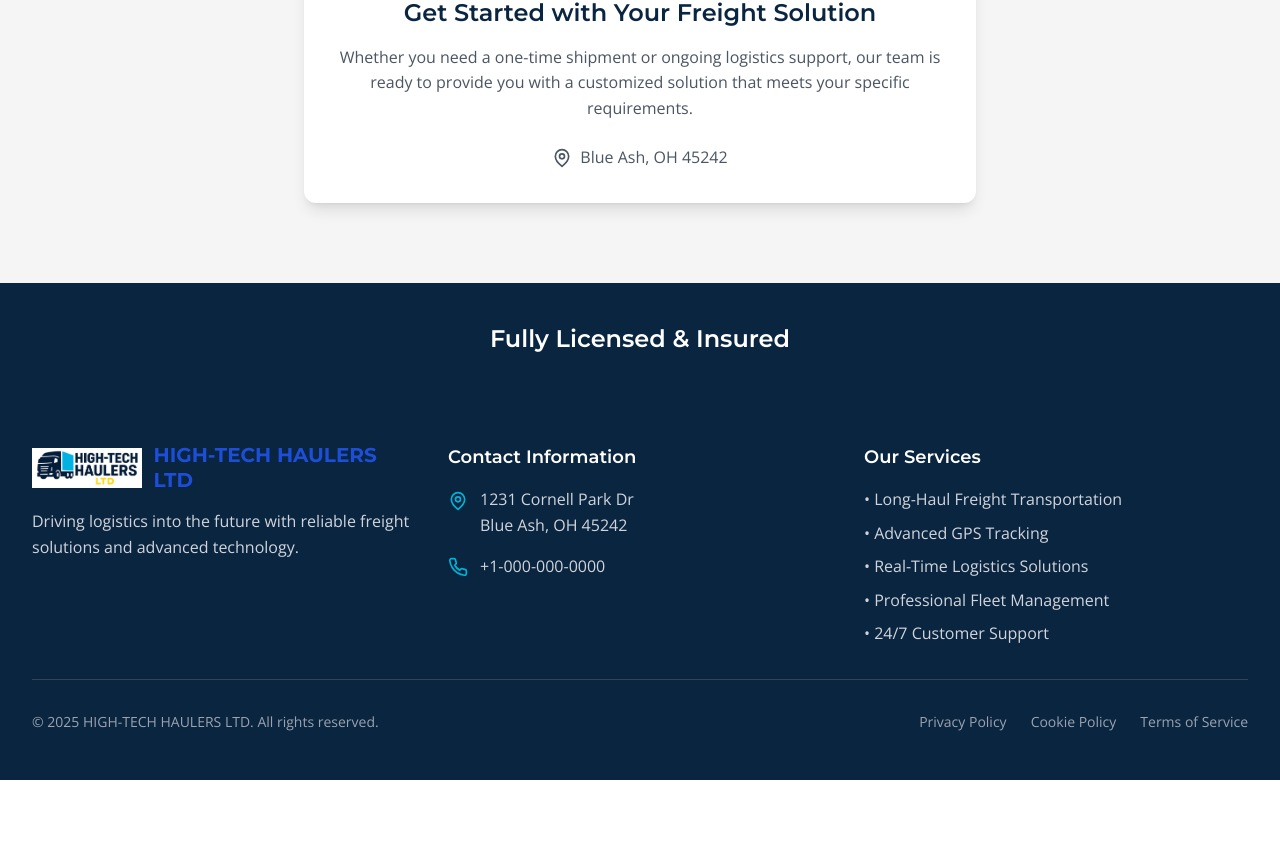
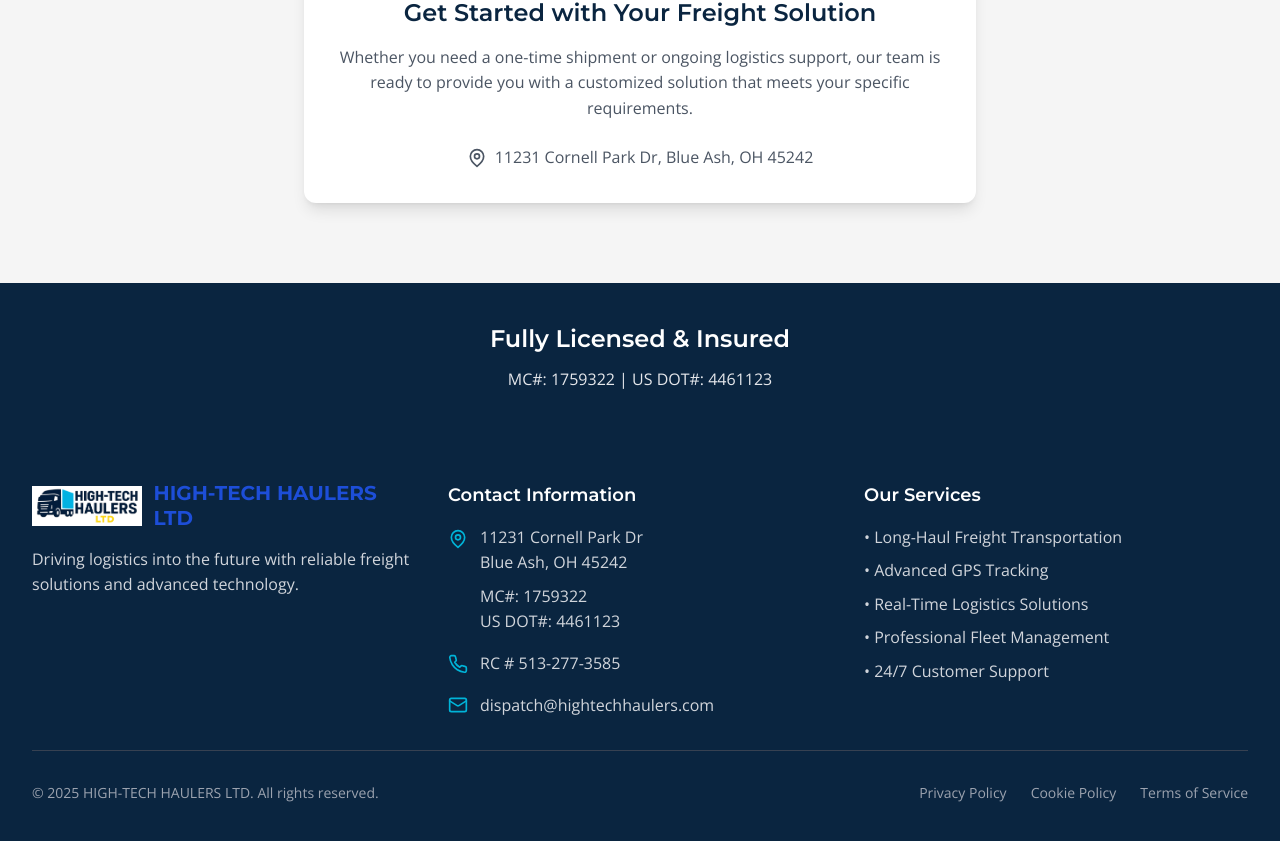
Before and after one commit to EasyRelay/high-tech-haulers-ltd, a React (Vite) app: page / in a window 1280 px wide. Shown: the part 4172-5013 px from the top of the page. Before the commit the page ends 4952 px from the top, so only its background shows below. Built offline with nearby package versions, Linux system fonts and the light colour scheme.

Commit message:
Update contact information and add MC and DOT numbers across multiple pages for consistency. Include email address in Footer, Cookie Policy, Privacy Policy, and Terms of Service.

```diff
--- a/src/components/Footer.tsx
+++ b/src/components/Footer.tsx
@@ -1,5 +1,5 @@
 import React from 'react';
-import { MapPin, Phone } from 'lucide-react';
+import { MapPin, Phone, Mail } from 'lucide-react';
 import Logo from './Logo';
 
 const Footer: React.FC = () => {
@@ -24,18 +24,29 @@ const Footer: React.FC = () => {
                 <MapPin className="w-5 h-5 text-secondary mt-1 flex-shrink-0" />
                 <div>
                   <p className="text-gray-300">
-                    1231 Cornell Park Dr<br />
+                    11231 Cornell Park Dr<br />
                     Blue Ash, OH 45242
                   </p>
+                  <p className="text-gray-300 mt-2">MC#: 1759322</p>
+                  <p className="text-gray-300">US DOT#: 4461123</p>
                 </div>
               </div>
               <div className="flex items-center space-x-3">
                 <Phone className="w-5 h-5 text-secondary flex-shrink-0" />
                 <a
-                  href="tel:+18008294933"
+                  href="tel:+15132773585"
                   className="text-gray-300 hover:text-accent transition-colors duration-200"
                 >
-                  +1-000-000-0000
+                  RC # 513-277-3585
+                </a>
+              </div>
+              <div className="flex items-center space-x-3">
+                <Mail className="w-5 h-5 text-secondary flex-shrink-0" />
+                <a
+                  href="mailto:dispatch@hightechhaulers.com"
+                  className="text-gray-300 hover:text-accent transition-colors duration-200"
+                >
+                  dispatch@hightechhaulers.com
                 </a>
               </div>
             </div>
--- a/src/pages/CookiePolicy.tsx
+++ b/src/pages/CookiePolicy.tsx
@@ -81,8 +81,11 @@ const CookiePolicy: React.FC = () => {
             </p>
             <div className="bg-neutral p-4 rounded-lg">
               <p className="text-gray-700 font-medium mb-2">HIGH-TECH HAULERS LTD</p>
-              <p className="text-gray-600 mb-1">1231 Cornell Park Dr, Blue Ash, OH 45242</p>
-              <p className="text-gray-600 mb-1">Phone: +1-000-000-0000</p>
+              <p className="text-gray-600 mb-1">11231 Cornell Park Dr, Blue Ash, OH 45242</p>
+              <p className="text-gray-600 mb-1">MC#: 1759322</p>
+              <p className="text-gray-600 mb-1">US DOT#: 4461123</p>
+              <p className="text-gray-600 mb-1">Phone: RC # 513-277-3585</p>
+              <p className="text-gray-600">Email: dispatch@hightechhaulers.com</p>
             </div>
           </div>
         </div>
--- a/src/pages/Home.tsx
+++ b/src/pages/Home.tsx
@@ -19,7 +19,7 @@ const Home: React.FC = () => {
             Reliable freight solutions with advanced technology
           </p>
           <a
-            // href="tel:+18008294933"
+            // href="tel:+15132773585"
             className="inline-flex items-center space-x-3 bg-accent text-primary px-8 py-4 rounded-lg text-lg font-semibold hover:bg-yellow-500 transition-colors duration-200 shadow-lg"
           >
             <Phone className="w-6 h-6" />
@@ -387,7 +387,7 @@ const Home: React.FC = () => {
           </p>
           <div className="flex flex-col sm:flex-row gap-4 justify-center items-center">
             <a
-              href="tel:+18008294933"
+              href="tel:+15132773585"
               className="flex items-center space-x-2 bg-accent text-primary px-8 py-4 rounded-lg font-semibold hover:bg-yellow-500 transition-colors duration-200 shadow-lg"
             >
               <Phone className="w-6 h-6" />
@@ -417,15 +417,15 @@ const Home: React.FC = () => {
               </p>
               <div className="flex flex-col sm:flex-row gap-4 justify-center items-center">
                 {/* <a
-                  href="tel:+18008294933"
+                  href="tel:+15132773585"
                   className="flex items-center space-x-2 bg-secondary text-white px-6 py-3 rounded-lg font-medium hover:bg-blue-600 transition-colors duration-200"
                 >
                   <Phone className="w-5 h-5" />
-                  <span>+1-800-829-4933</span>
+                  <span>RC # 513-277-3585</span>
                 </a> */}
                 <div className="flex items-center space-x-2 text-gray-600">
                   <MapPin className="w-5 h-5" />
-                  <span>Blue Ash, OH 45242</span>
+                  <span>11231 Cornell Park Dr, Blue Ash, OH 45242</span>
                 </div>
               </div>
             </div>
@@ -440,6 +440,7 @@ const Home: React.FC = () => {
             <h3 className="font-heading text-2xl font-semibold">
               Fully Licensed & Insured
             </h3>
+            <p className="mt-3 text-gray-200">MC#: 1759322 | US DOT#: 4461123</p>
           </div>
         </div>
       </section>
--- a/src/pages/PrivacyPolicy.tsx
+++ b/src/pages/PrivacyPolicy.tsx
@@ -63,7 +63,7 @@ const PrivacyPolicy: React.FC = () => {
             <p className="text-gray-600 mb-4">Message frequency may vary. Message and data rates may apply.</p>
             <p className="text-gray-600 mb-6">
               You may opt out at any time by replying STOP. For assistance, reply HELP or contact us at
-              none.
+              dispatch@hightechhaulers.com.
             </p>
 
             <h3 className="font-heading text-lg font-semibold text-primary mt-6 mb-3">Mobile Opt-In Sharing</h3>
@@ -98,7 +98,9 @@ const PrivacyPolicy: React.FC = () => {
               <li>Object to or restrict certain data processing</li>
               <li>Withdraw consent for data usage (where applicable)</li>
             </ul>
-            <p className="text-gray-600 mb-6">To exercise these rights, please contact us at none.</p>
+            <p className="text-gray-600 mb-6">
+              To exercise these rights, please contact us at dispatch@hightechhaulers.com.
+            </p>
 
             <h2 className="font-heading text-xl font-semibold text-primary mt-8 mb-4">Security of Your Information</h2>
             <p className="text-gray-600 mb-6">
@@ -124,8 +126,11 @@ const PrivacyPolicy: React.FC = () => {
             </p>
             <div className="bg-neutral p-4 rounded-lg">
               <p className="text-gray-700 font-medium mb-2">HIGH-TECH HAULERS LTD</p>
-              <p className="text-gray-600 mb-1">1231 Cornell Park Dr, Blue Ash, OH 45242</p>
-              <p className="text-gray-600 mb-1">Phone: +1-000-000-0000</p>
+              <p className="text-gray-600 mb-1">11231 Cornell Park Dr, Blue Ash, OH 45242</p>
+              <p className="text-gray-600 mb-1">MC#: 1759322</p>
+              <p className="text-gray-600 mb-1">US DOT#: 4461123</p>
+              <p className="text-gray-600 mb-1">Phone: RC # 513-277-3585</p>
+              <p className="text-gray-600">Email: dispatch@hightechhaulers.com</p>
             </div>
           </div>
         </div>
--- a/src/pages/TermsOfService.tsx
+++ b/src/pages/TermsOfService.tsx
@@ -33,6 +33,10 @@ const TermsOfService: React.FC = () => {
               and Department of Transportation Number. We maintain all required insurance coverage and
               comply with federal and state transportation regulations.
             </p>
+            <ul className="list-disc list-inside text-gray-600 mb-6 space-y-2">
+              <li>MC#: 1759322</li>
+              <li>US DOT#: 4461123</li>
+            </ul>
 
             <h2 className="font-heading text-xl font-semibold text-primary mt-8 mb-4">4. Service Terms and Conditions</h2>
 
@@ -105,8 +109,11 @@ const TermsOfService: React.FC = () => {
             </p>
             <div className="bg-neutral p-4 rounded-lg">
               <p className="text-gray-700 font-medium mb-2">HIGH-TECH HAULERS LTD</p>
-              <p className="text-gray-600 mb-1">1231 Cornell Park Dr, Blue Ash, OH 45242</p>
-              <p className="text-gray-600 mb-1">Phone: +1-000-000-0000</p>
+              <p className="text-gray-600 mb-1">11231 Cornell Park Dr, Blue Ash, OH 45242</p>
+              <p className="text-gray-600 mb-1">MC#: 1759322</p>
+              <p className="text-gray-600 mb-1">US DOT#: 4461123</p>
+              <p className="text-gray-600 mb-1">Phone: RC # 513-277-3585</p>
+              <p className="text-gray-600">Email: dispatch@hightechhaulers.com</p>
             </div>
 
             <div className="mt-8 p-4 bg-primary text-white rounded-lg">
```
